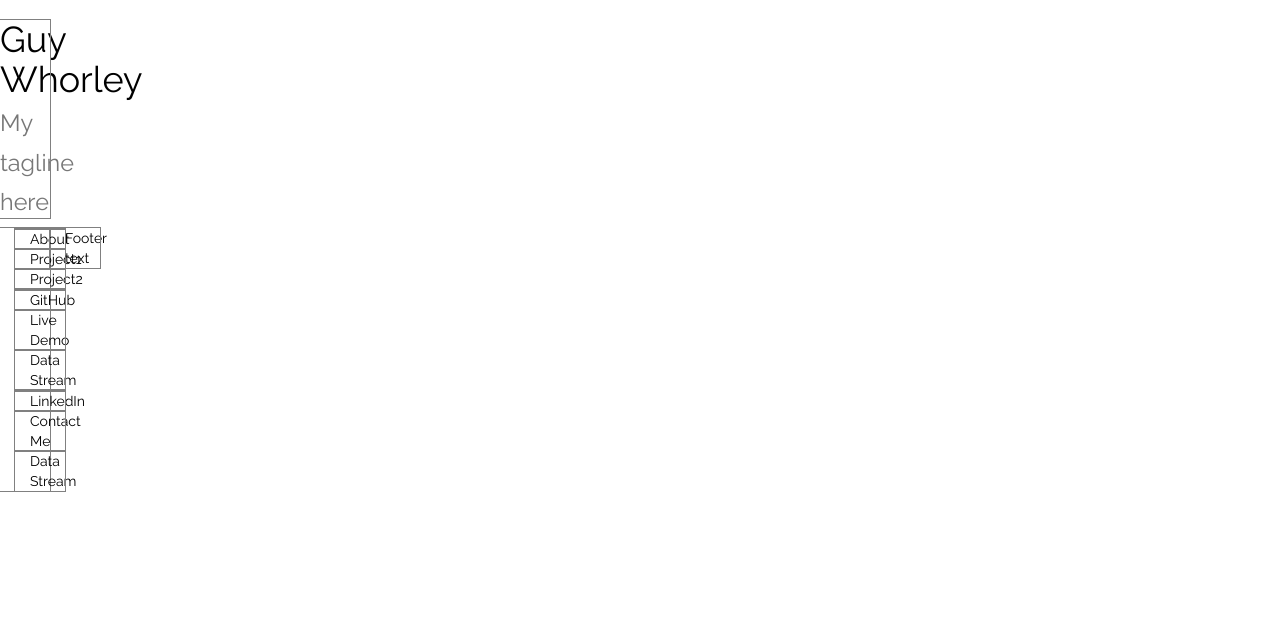
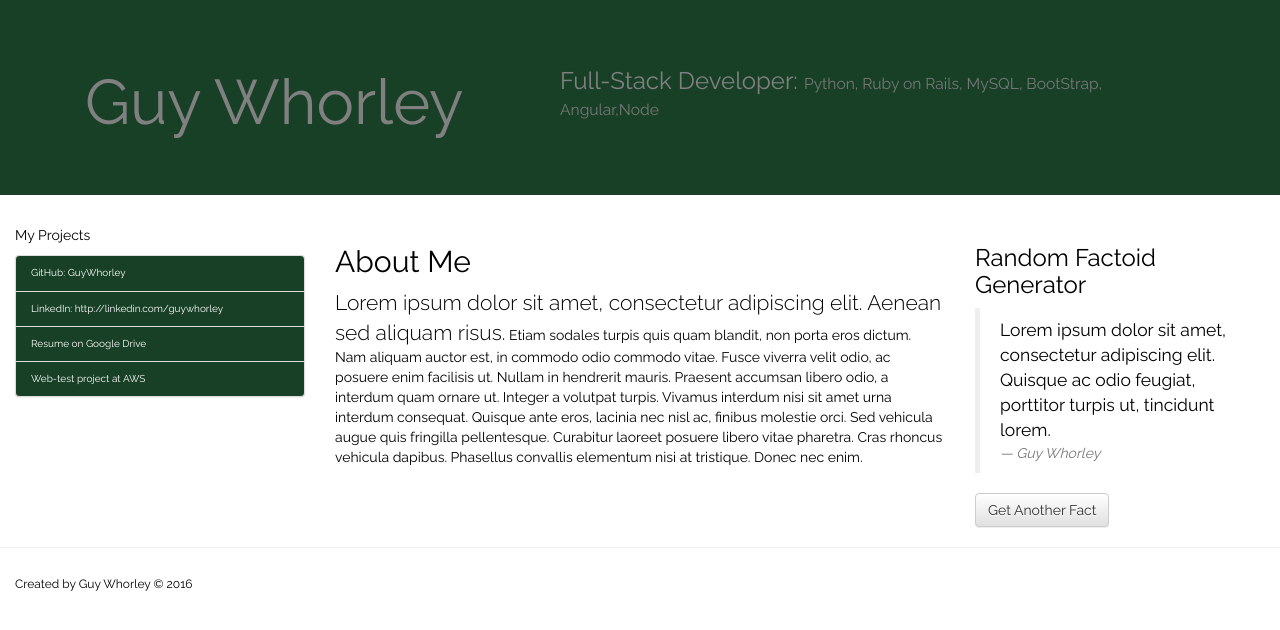
Before and after one commit to guywhorley/guywhorley.github.io, a plain HTML site: page index.html in a window 1280 px wide. Drawn offline with nearby package versions, Linux system fonts and the light colour scheme.

Commit message:
replacing 'tiles version with my first version

```diff
--- a/css/scss/_base.scss
+++ b/css/scss/_base.scss
@@ -1,19 +1,34 @@
 /*
-    My base css file
+base css rules
+Guy Whorley
+*/
+/* comment visible in processed css file */
+// comment that IS NOT visible when processed
+//
 /*! This comment will always be visible, even with compression */
 * {
     font-family: $font-main;
     color: $black;
 }
+#wrapper { padding: 0 15px; }
+.jumbotron {
+    background: linear-gradient(to bottom right, $clr-primary, $clr-secondary);
+    background: -webkit-linear-gradient(left top, $clr-primary, $clr-secondary);
+    background: -o-linear-gradient(bottom right, $clr-primary, $clr-secondary);
+    background: -moz-linear-gradient(bottom right, $clr-primary, $clr-secondary);
+    background: $clr-primary;
+    div { color: $gray; }
+} //jumbotron
+.list-group {
+    font-size: 1.0rem;
+    li, a { color: $white; }
+    li { background-color: $clr-primary; }
+    li:hover {
+        background-color: $clr-secondary;
+        font-weight: 800;
+    } //li
+} //list-group
+#jumbotron.container {
 
 
-body {
-    width: 960px;
 }
-.row div {
-    //display: inline-block;
-    outline: 1px solid $gray;
-    width: 50px;
-    with: 60px;
-
-}
--- a/css/scss/_variables.scss
+++ b/css/scss/_variables.scss
@@ -2,6 +2,9 @@
 
 // my selection of fonts from Google fonts
 @import url(https://fonts.googleapis.com/css?family=Raleway:400,300,600);
+
+
+
 
 $font-main: 'Raleway', sans-serif;
 $font-alt: 'Roboto', sans-serif;
--- a/index.html
+++ b/index.html
@@ -21,34 +21,41 @@
 </head>
 
 <body>
-    <div class="container">
-        <div id="header" class="row">
-            <div class="h1">Guy Whorley <small>My tagline here</small></div>
+    <div class="jumbotron">
+        <div class="container">
+            <div class="col-md-5 h1">Guy Whorley</div>
+            <div class="col-md-7 text-left">
+                <h3>Full-Stack Developer: <small>Python, Ruby on Rails, MySQL, BootStrap, Angular,Node</small></h3>
+            </div>
         </div>
     </div>
-    <div class="container">
+    <div class="container-fluid">
         <div class="row">
-            <div id="tiles" class="col-md-12">
-                <div classes="row">
-                    <div class="tile col-md-2"></div>
-                    <div class="tile col-md-2">About</div>
-                    <div class="tile col-md-2">Project1</div>
-                    <div class="tile col-md-2">Project2</div>
-                </div>
-                <div classes="row">
-                    <div class="tile col-md-2"></div>
-                    <div class="tile col-md-2">GitHub</div>
-                    <div class="tile col-md-2">Live Demo</div>
-                    <div class="tile col-md-2">Data Stream</div>
-                </div>
-                <div classes="row">
-                    <div class="tile col-md-2"></div>
-                    <div class="tile col-md-2">LinkedIn</div>
-                    <div class="tile col-md-2">Contact Me</div>
-                    <div class="tile col-md-2">Data Stream</div>
-                </div>
+            <div class="col-md-3 content-window">
+                <p>My Projects</p>
+                <ul class="list-group">
+                    <li class="list-group-item">GitHub: <a href="#">GuyWhorley</a></li>
+                    <li class="list-group-item">LinkedIn: <a href="#">http://linkedin.com/guywhorley</a></li>
+                    <li class="list-group-item">Resume on <a href="">Google Drive</a></li>
+                    <li class="list-group-item"><a href="">Web-test project at AWS</a></li>
+                </ul>
             </div>
-            <div id="footer" class="col-md-12">Footer text</div>
+            <div  id="about-me" class="col-md-6 content-window">
+                <div class="h2">About Me</div>
+                <p><span class="lead">Lorem ipsum dolor sit amet, consectetur adipiscing elit. Aenean sed aliquam risus.</span> Etiam sodales turpis quis quam blandit, non porta eros dictum. Nam aliquam auctor est, in commodo odio commodo vitae. Fusce viverra velit odio, ac posuere enim facilisis ut. Nullam in hendrerit mauris. Praesent accumsan libero odio, a interdum quam ornare ut. Integer a volutpat turpis. Vivamus interdum nisi sit amet urna interdum consequat. Quisque ante eros, lacinia nec nisl ac, finibus molestie orci. Sed vehicula augue quis fringilla pellentesque. Curabitur laoreet posuere libero vitae pharetra. Cras rhoncus vehicula dapibus. Phasellus convallis elementum nisi at tristique. Donec nec enim.</p>
+            </div>
+            <div class="col-md-3 content-window">
+                <div id="factoid" class="h3">Random Factoid Generator</div>
+                <blockquote>
+                    Lorem ipsum dolor sit amet, consectetur adipiscing elit. Quisque ac odio feugiat, porttitor turpis ut, tincidunt lorem.<cite><small>Guy Whorley</small></cite>
+                </blockquote>
+                <button class="btn btn-default">Get Another Fact</button>
+            </div>
+         </div>
+
+        <div class="row footer">
+            <hr />
+            <div class="col-md-12 h6">Created by Guy Whorley &copy 2016</div>
         </div>
     </div>
 </body>
```
Also changed, not shown: css/styles.css, 1 other file.
